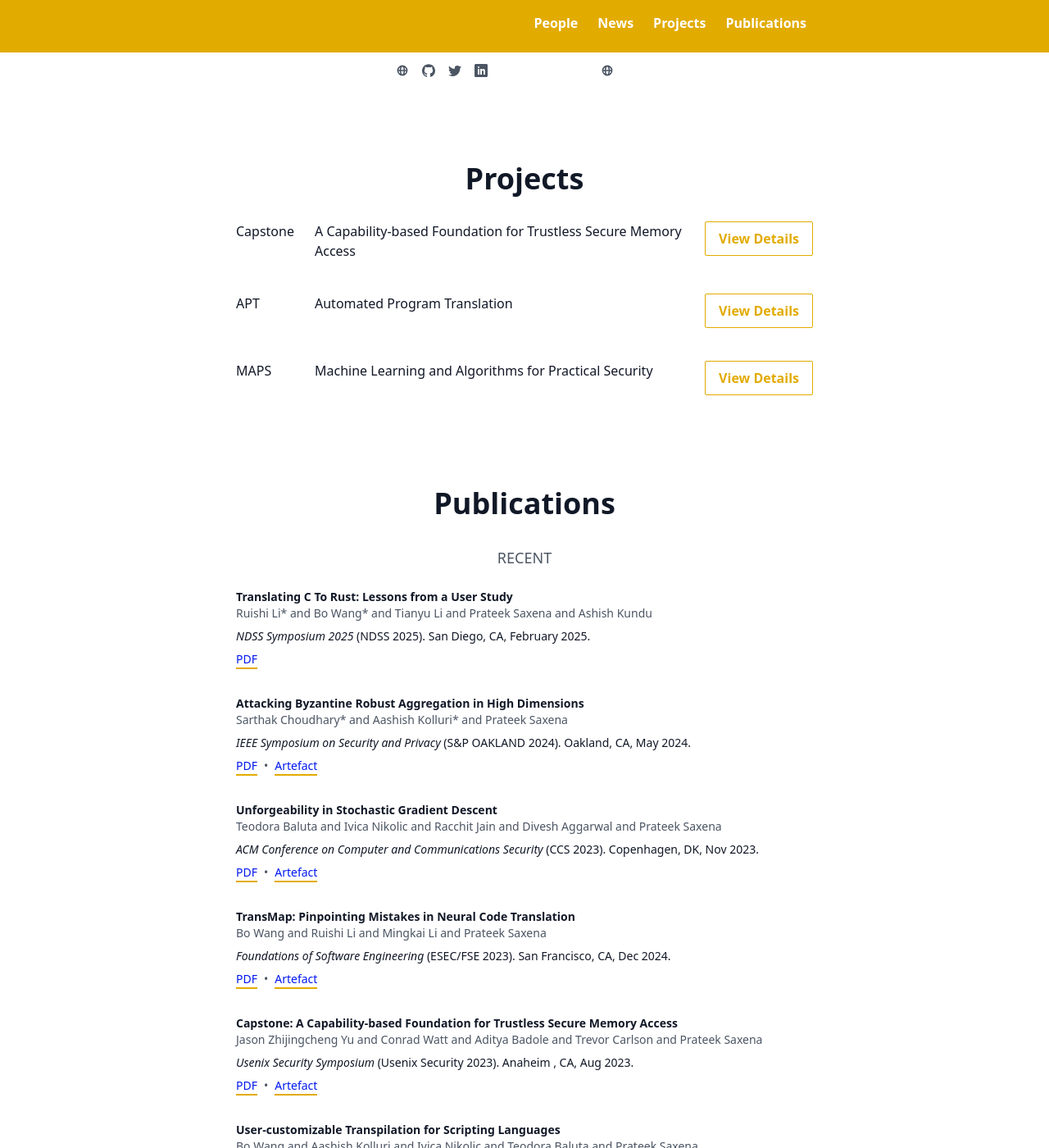
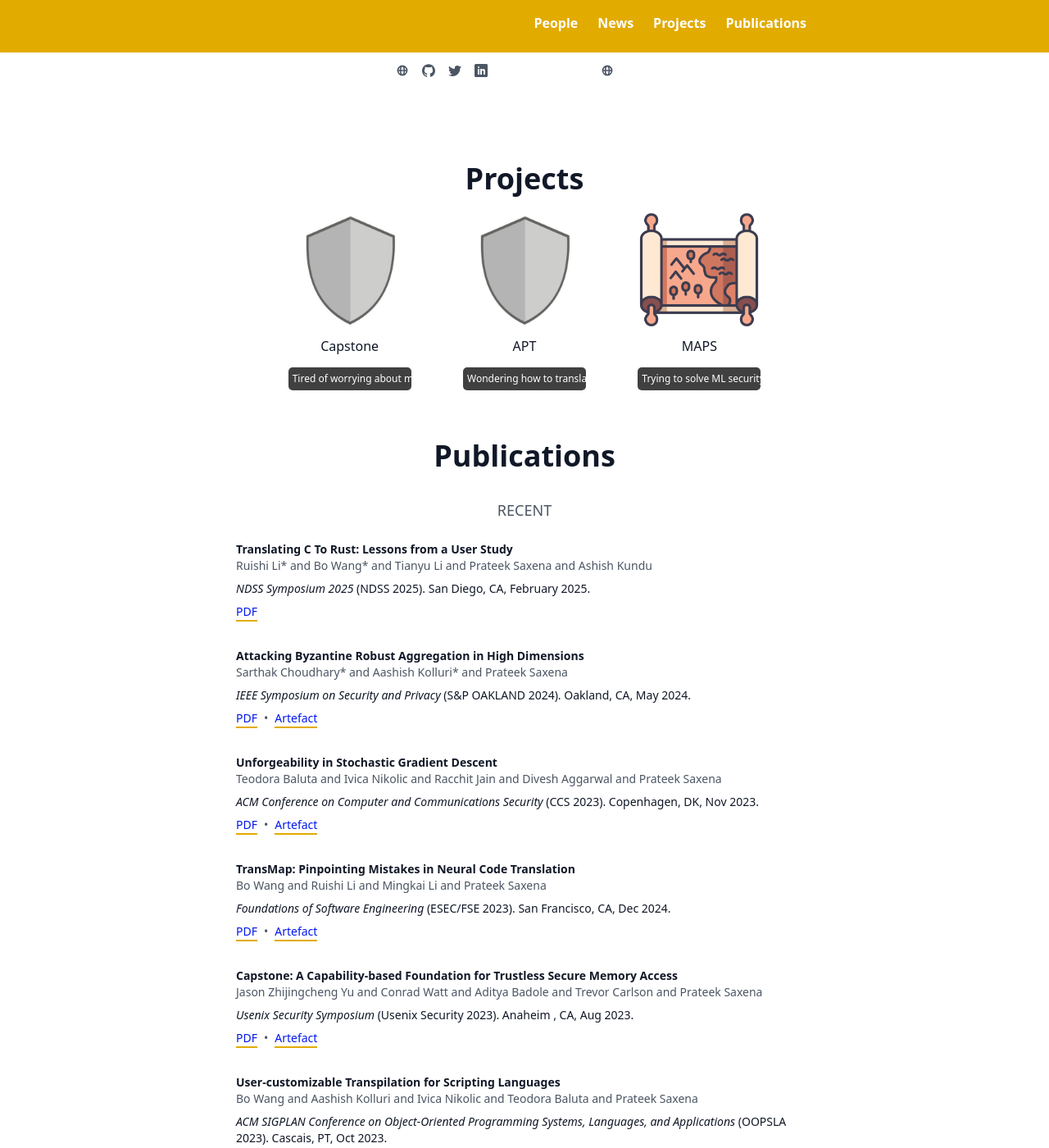
Before and after one commit to kisp-nus/kisp-nus.github.io, a Jekyll site: the page built from index.md, in a window 1280 px wide and 1400 px high, scrolled down 3558 px. Shown: the whole window at 82% size. Built offline with Jekyll 4.4.1, drawn with Linux system fonts in a browser that asks for light colours.

Commit message:
make project icons

```diff
--- a/_data/onepage/projects.yml
+++ b/_data/onepage/projects.yml
@@ -1,11 +1,17 @@
 - name: Capstone
-  description: A Capability-based Foundation for Trustless Secure Memory Access
+  fullname: A Capability-based Foundation for Trustless Secure Memory Access
+  description: Tired of worrying about memory access? Try Capstone!
   url: https://capstone.kisp-lab.org/
+  image: ./assets/projects/capstone.png
 
 - name: APT
-  description: Automated Program Translation
+  fullname: Automated Program Translation
+  description: Wondering how to translate your program from one language to another? APT is here to help!
   url: https://kisp.comp.nus.edu.sg/projects/apt
+  image: ./assets/projects/apt.png
 
 - name: MAPS
-  description: Machine Learning and Algorithms for Practical Security
+  fullname: Machine Learning and Algorithms for Practical Security
+  description: Trying to solve ML security problems once and for all? MAPS is here to help!
   url: https://maps.kisp-lab.org/
+  image: ./assets/projects/maps.png
--- a/_includes/projects.html
+++ b/_includes/projects.html
@@ -1,23 +1,64 @@
+<style>
+    .projects-container {
+        display: flex;
+        justify-content: center;
+        flex-wrap: wrap;
+    }
+    .project {
+        position: relative;
+        text-align: center;
+    }
+    .project-icon-img {
+        object-fit: cover;
+        object-position: center;
+        height: 150px;
+        width: 150px;
+        cursor: pointer;
+        position: relative;
+    }
+    .project-description {
+        display: none;
+        position: absolute;
+        top: 100%;
+        left: 50%;
+        transform: translateX(-50%);
+        width: 150px;
+        background-color: rgba(0, 0, 0, 0.75);
+        color: white;
+        padding: 5px;
+        border-radius: 5px;
+        font-size: 12px;
+        text-align: center;
+        white-space: nowrap;
+    }
+    .project-description {
+        display: block;
+    }
+</style>
+
 <div class="bg-white pt-8 pb-4 sm:pt-16 sm:pb-6">
     <div class="px-6 text-center">
         <h1 class="inline-block text-4xl font-semibold text-gray-900">
             Projects
         </h1>
     </div>
-    <div class="mt-4">
-        <div class="px-6 sm:px-8 mx-auto max-w-screen-md projects">
-            {% for project in site.data.onepage.projects %}
-            <div class="sm:flex py-4">
-                <div class="sm:-mb-2 mb-2 font-medium sm:py-2 sm:w-24 sm:flex-none">{{ project.name }}</div>
-                <div class="sm:-mb-2 mb-2 sm:flex-auto">
-                    <p>{{ project.description }}</p>
+
+    <div class="flex flex-wrap justify-center projects-container">
+        {% for project in site.data.onepage.projects %}
+        <div class="w-1/3 md:w-1/4 lg:w-1/5 xl:w-1/6 project">
+            <div class="p-4">
+                <div class="project-icon">
+                    <a href="{{ project.url }}">
+                        <img class="mx-auto project-icon-img" alt="{{ project.name }}" src="{{ project.image }}">
+                    </a>
                 </div>
-                <div class="sm:-mb-2 mb-2 font-medium sm:py-2 sm:w-12 sm:flex-none">
-                    <a class="px-4 py-2 inline-block border border-indigo-900 rounded-small text-indigo-900 font-semibold hover:no-underline hover:bg-indigo-900 hover:text-white"
-                        href="{{ project.url }}">View Details</a>
+                <div class="mx-auto mt-2 text-center leading-tight">{{ project.name }}</div>
+                <div class="project-description">
+                    {{ project.description }}
                 </div>
             </div>
-            {% endfor %}
         </div>
+        {% endfor %}
     </div>
+
 </div>
```
Also changed, not shown: assets/projects/apt.png (added), assets/projects/capstone.png (added), assets/projects/maps.png (added).
